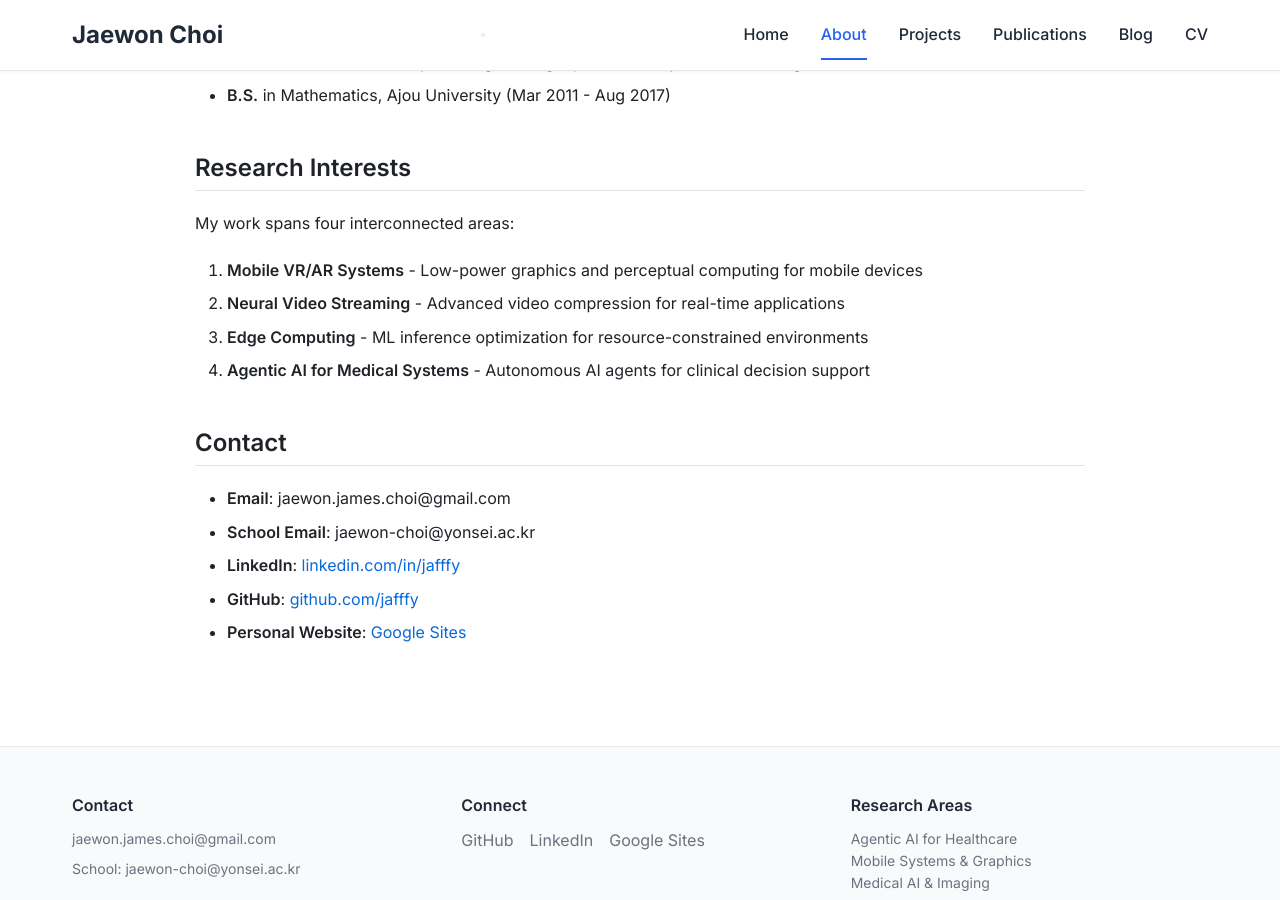
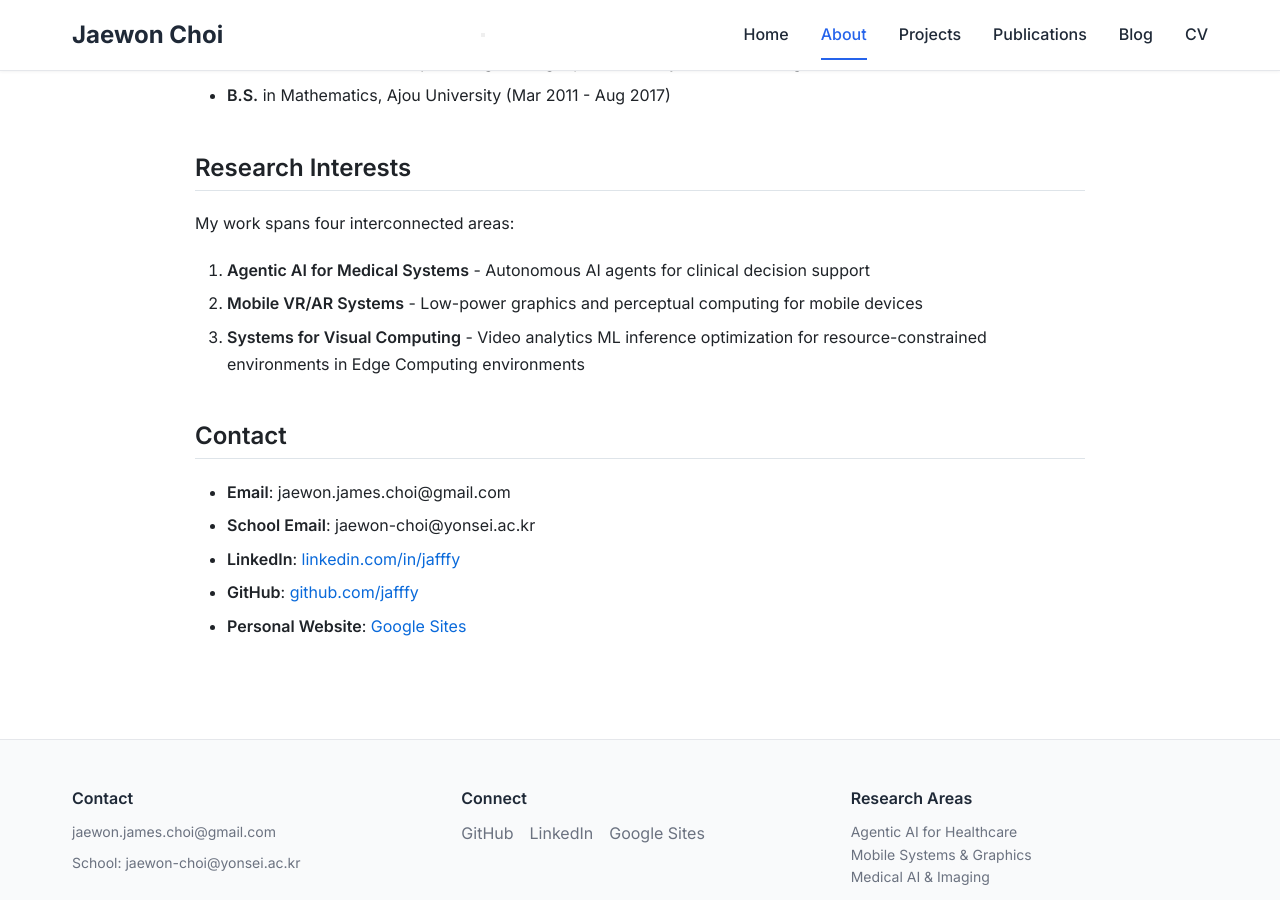
Before and after one commit to jafffy/jafffy.github.io, a Jekyll site: the page built from about.md, in a window 1280 px wide and 900 px high, scrolled down 981 px. Built offline with Jekyll 4.4.1, drawn with Linux system fonts in a browser that asks for light colours; nearby versions of some CDN libraries.

Commit message:
Update research areas in about page
Reorganize and consolidate research areas to better reflect current focus on Agentic AI for Medical Systems and Systems for Visual Computing.

🤖 Generated with [Claude Code](https://claude.ai/code)

Co-Authored-By: Claude <noreply@anthropic.com>

```diff
--- a/about.md
+++ b/about.md
@@ -36,10 +36,9 @@ Working on Agentic AI for Medical Applications under Prof. Young-Gon Kim, focusi
 
 My work spans four interconnected areas:
 
-1. **Mobile VR/AR Systems** - Low-power graphics and perceptual computing for mobile devices
-2. **Neural Video Streaming** - Advanced video compression for real-time applications
-3. **Edge Computing** - ML inference optimization for resource-constrained environments
-4. **Agentic AI for Medical Systems** - Autonomous AI agents for clinical decision support
+1. **Agentic AI for Medical Systems** - Autonomous AI agents for clinical decision support
+2. **Mobile VR/AR Systems** - Low-power graphics and perceptual computing for mobile devices
+3. **Systems for Visual Computing** - Video analytics ML inference optimization for resource-constrained environments in Edge Computing environments
 
 ## Contact
 
```
